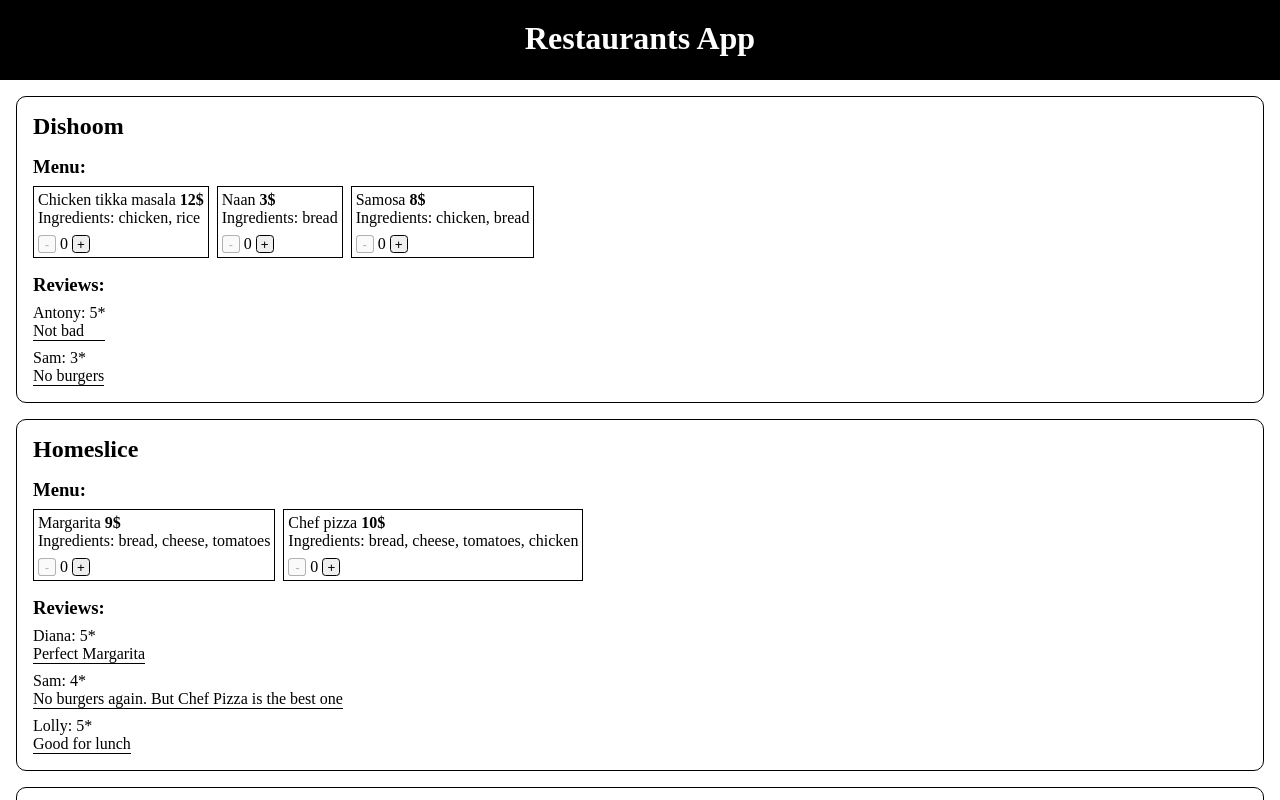
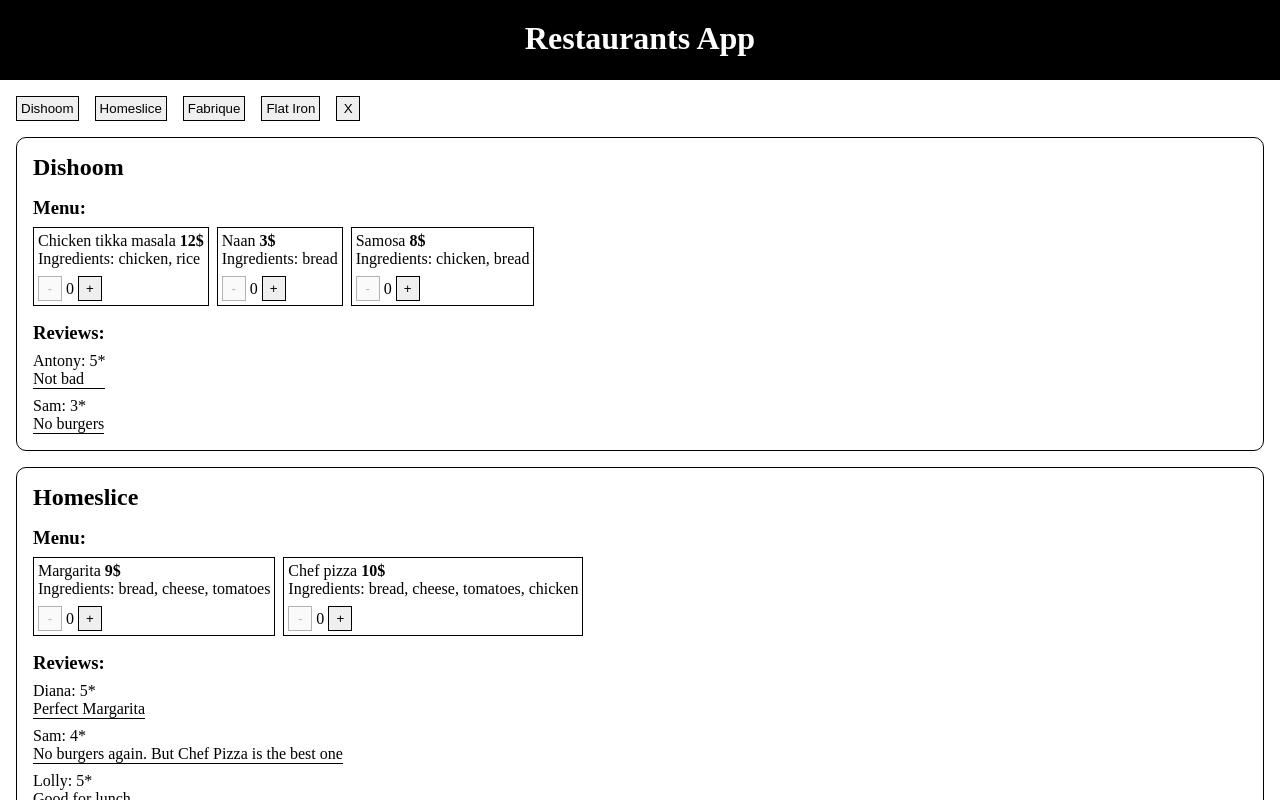
Before and after one commit to Vladuxexel/learn-react, a React (Vite) app: page / in a window 1280 px wide. Shown: the top 800 px of the page. Built offline with nearby package versions, Linux system fonts and the light colour scheme.

Commit message:
Добавлен компонент фильтра

```diff
--- a/src/App.tsx
+++ b/src/App.tsx
@@ -1,10 +1,23 @@
+import { useState } from 'react';
 import { Layout } from './components/layout/component';
 import { Restaurant } from './components/restaurant/component';
-import { restaurants } from './constants/mock';
+import { restaurants as data } from './constants/mock';
+import { Filter } from './components/filters/component';
 
 export const App = () => {
+    const [restaurants, setRestaurants] = useState(data);
+
     return (
         <Layout>
+            <Filter
+                items={data}
+                displayKey="name"
+                selectKey="id"
+                onSelected={(id) => {
+                    const selectedItems = id ? data.filter((restaurant) => restaurant.id === id) : data;
+                    setRestaurants(selectedItems);
+                }}
+            />
             {restaurants.map((restaurant) => (
                 <Restaurant restaurant={restaurant} />
             ))}
--- a/src/components/button/component.tsx
+++ b/src/components/button/component.tsx
@@ -7,7 +7,7 @@ export const Button = ({
     disabled
 }: {
     children: ReactNode;
-    onClick: MouseEventHandler<HTMLButtonElement>;
+    onClick?: MouseEventHandler<HTMLButtonElement>;
     disabled?: boolean;
 }) => {
     return (
--- a/src/components/button/styles.module.scss
+++ b/src/components/button/styles.module.scss
@@ -1,9 +1,8 @@
 .button {
-    width: 1rem;
-    height: 1rem;
-    padding: 0.5rem;
+    min-height: 1.5rem;
+    min-width: 1.5rem;
+    padding: 0.25rem;
     border: 1px solid;
-    border-radius: 20%;
     display: flex;
     justify-content: center;
     align-items: center;
--- a/src/components/counter/styles.module.scss
+++ b/src/components/counter/styles.module.scss
@@ -1,4 +1,5 @@
 .counter {
     display: flex;
     gap: 0.25rem;
+    align-items: center;
 }
--- a/src/components/dish/component.tsx
+++ b/src/components/dish/component.tsx
@@ -9,7 +9,7 @@ export const Dish = ({ dish }: { dish: TDish }) => {
                 {dish.name} <b>{dish.price}$</b>
             </span>
             <span>Ingredients: {dish.ingredients.join(', ')}</span>
-            <Counter minValue={0} maxValue={5} />
+            <Counter key={dish.id} minValue={0} maxValue={5} />
         </div>
     );
 };
--- /dev/null
+++ b/src/components/filters/component.tsx
@@ -0,0 +1,39 @@
+import { useState } from 'react';
+import { Button } from '../button/component';
+import styles from './styles.module.scss';
+
+export const Filter = <T, K extends keyof T>({
+    items,
+    displayKey,
+    selectKey,
+    onSelected
+}: {
+    items: T[];
+    displayKey: K;
+    selectKey: K;
+    onSelected: (value: T[K] | '') => void;
+}) => {
+    const [selectedItemKey, setSelectedItemKey] = useState<T[K] | ''>('');
+
+    return (
+        <div className={styles.filter}>
+            {items.map((item) => (
+                <Button
+                    disabled={selectedItemKey === item[selectKey]}
+                    onClick={() => {
+                        setSelectedItemKey(item[selectKey]);
+                        onSelected(item[selectKey]);
+                    }}>
+                    {item[displayKey]?.toString()}
+                </Button>
+            ))}
+            <Button
+                onClick={() => {
+                    setSelectedItemKey('');
+                    onSelected('');
+                }}>
+                X
+            </Button>
+        </div>
+    );
+};
--- /dev/null
+++ b/src/components/filters/styles.module.scss
@@ -0,0 +1,5 @@
+.filter {
+    display: flex;
+    padding: 1rem;
+    gap: 1rem;
+}
--- a/src/components/layout/styles.module.scss
+++ b/src/components/layout/styles.module.scss
@@ -2,7 +2,6 @@
     display: flex;
     flex-direction: column;
     justify-content: space-between;
-    gap: 1rem;
     height: 100%;
 }
 
```
